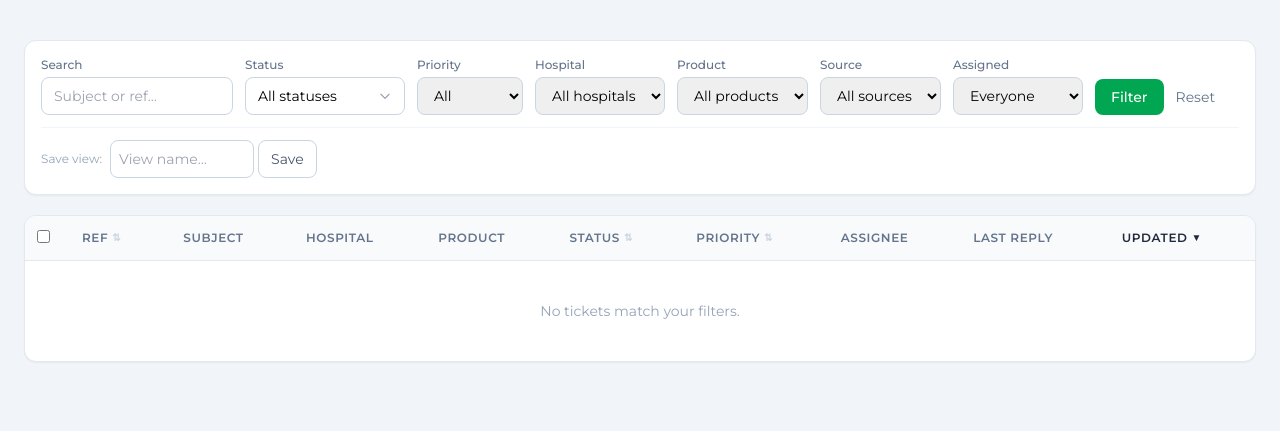
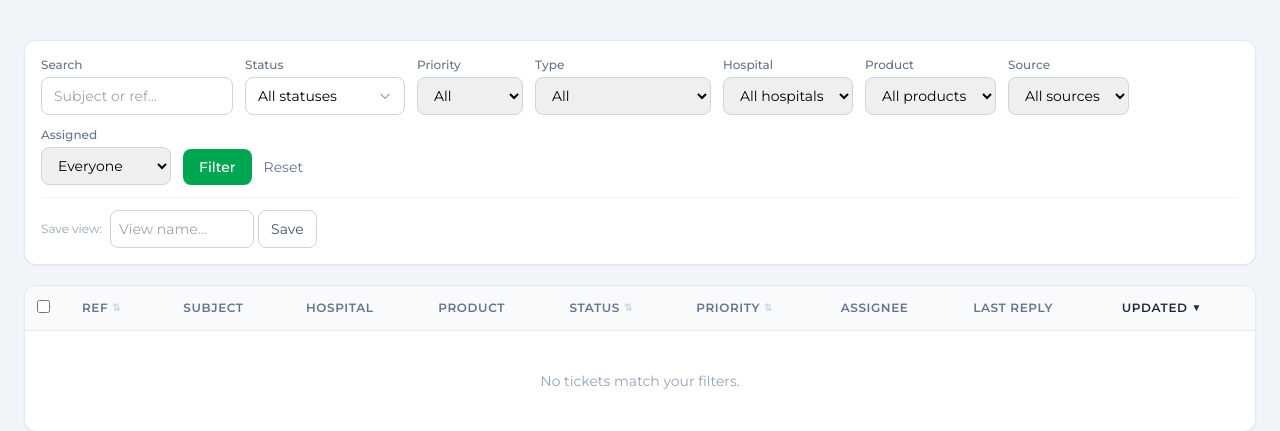
Before and after one commit to AbboudyGeagea/ticketing-support, a Flask app: page /agent/tickets in a window 1280 px wide. Shown: the part 131-562 px from the top of the page. Run offline with Flask 3, Linux system fonts and the light colour scheme; the visitor is signed in with stand-in values (Sample User, id 1); data comes from the database, SQL or seed files in the repository; data that the repository does not hold is empty; parts of the project's set-up code (start-up, migrations or seed data) failed here and were passed over; some libraries are stand-ins or nearby versions.

Commit message:
Add ticket Type field (Report a Problem / Ask a Question / Request a Change)
New Ticket.type column (default 'problem', backfilled via migration
cc33dd44ee55). Selectable on both the agent and portal new-ticket
forms; existing tickets default to 'Report a Problem'.

- Agent + portal NewTicketForm: new Type select field, defaults to
  'problem', same three options on both sides.
- Both ticket_new routes save form.type.data onto the created ticket.
  Email-inbound auto-created tickets are untouched — no selector
  exists there, so they fall through to the model default.
- Both ticket detail pages show the type read-only (agent: right
  sidebar under Priority; portal: header meta line).
- Agent tickets list: added a Type filter dropdown (mirrors the
  existing Priority filter, wired into CSV export too) but folded the
  type into the existing Subject-cell metadata line rather than a new
  table column, to avoid widening an already-dense list.
- Portal tickets list: same compact treatment in the ticket row's
  meta line.

Co-Authored-By: Claude Fable 5 <noreply@anthropic.com>

```diff
--- a/app/blueprints/agent/forms.py
+++ b/app/blueprints/agent/forms.py
@@ -10,6 +10,9 @@ class NewTicketForm(FlaskForm):
     product_id = SelectField("Product", coerce=int, validators=[], validate_choice=False)
     subject = StringField("Subject", validators=[DataRequired(), Length(max=500)])
     body = TextAreaField("Description", validators=[DataRequired()])
+    type = SelectField("Type", choices=[
+        ("problem", "Report a Problem"), ("question", "Ask a Question"), ("change_request", "Request a Change"),
+    ], default="problem")
     priority = SelectField("Priority", choices=[
         ("low", "Low"), ("medium", "Medium"), ("high", "High"), ("urgent", "Urgent"),
     ], default="medium")
--- a/app/blueprints/agent/routes.py
+++ b/app/blueprints/agent/routes.py
@@ -9,7 +9,7 @@ from sqlalchemy import or_, and_, func, nulls_last
 from sqlalchemy.orm import joinedload
 from app.blueprints.agent import bp
 from app.blueprints.agent.forms import ReplyForm, StatusForm, AssignForm, PriorityForm, TaskForm, NewTicketForm, SprintForm
-from app.models.ticket import Ticket, TicketMessage, TicketHistory, ALL_STATUSES, ALL_PRIORITIES
+from app.models.ticket import Ticket, TicketMessage, TicketHistory, ALL_STATUSES, ALL_PRIORITIES, ALL_TYPES, TYPE_LABELS
 from app.models.task import Task, TaskChecklist, TaskDependency, TimeEntry, Sprint, TASK_TODO, TASK_IN_PROGRESS, TASK_DONE, ALL_TASK_STATUSES
 from app.models.product import Product
 from app.models.user import User
@@ -180,6 +180,7 @@ def tickets():
     page = request.args.get("page", 1, type=int)
     status_filters = request.args.getlist("status")
     priority_filter = request.args.get("priority", "")
+    type_filter = request.args.get("type", "")
     hospital_filter = request.args.get("hospital_id", 0, type=int)
     product_filter = request.args.get("product_id", 0, type=int)
     source_filter = request.args.get("source", "")
@@ -199,6 +200,8 @@ def tickets():
         query = query.filter(Ticket.status.in_(status_filters))
     if priority_filter:
         query = query.filter_by(priority=priority_filter)
+    if type_filter:
+        query = query.filter_by(type=type_filter)
     if hospital_filter:
         query = query.filter_by(hospital_id=hospital_filter)
     if product_filter:
@@ -275,6 +278,8 @@ def tickets():
         filter_params["status"] = status_filters
     if priority_filter:
         filter_params["priority"] = priority_filter
+    if type_filter:
+        filter_params["type"] = type_filter
     if hospital_filter:
         filter_params["hospital_id"] = hospital_filter
     if product_filter:
@@ -300,9 +305,12 @@ def tickets():
         products=products,
         statuses=ALL_STATUSES,
         priorities=ALL_PRIORITIES,
+        types=ALL_TYPES,
+        type_labels=TYPE_LABELS,
         filters={
             "status": status_filters,
             "priority": priority_filter,
+            "type": type_filter,
             "hospital_id": hospital_filter,
             "product_id": product_filter,
             "source": source_filter,
@@ -360,6 +368,7 @@ def ticket_new():
             created_by=customer_id,
             assigned_to=current_user.id,
             subject=form.subject.data,
+            type=form.type.data,
             priority=form.priority.data,
             status="assigned",
             source="agent",
@@ -1593,6 +1602,7 @@ def tickets_export():
 
     status_filters = request.args.getlist("status")
     priority_filter = request.args.get("priority", "")
+    type_filter = request.args.get("type", "")
     hospital_filter = request.args.get("hospital_id", 0, type=int)
     product_filter = request.args.get("product_id", 0, type=int)
     source_filter = request.args.get("source", "")
@@ -1604,6 +1614,8 @@ def tickets_export():
         query = query.filter(Ticket.status.in_(status_filters))
     if priority_filter:
         query = query.filter_by(priority=priority_filter)
+    if type_filter:
+        query = query.filter_by(type=type_filter)
     if hospital_filter:
         query = query.filter_by(hospital_id=hospital_filter)
     if product_filter:
--- a/app/blueprints/portal/forms.py
+++ b/app/blueprints/portal/forms.py
@@ -8,6 +8,11 @@ class NewTicketForm(FlaskForm):
     subject = StringField("Subject", validators=[DataRequired(), Length(max=500)])
     product_id = SelectField("Product / Module", coerce=int, validators=[DataRequired(message="Please select a product.")])
     body = TextAreaField("Description", validators=[DataRequired()])
+    type = SelectField("Type", choices=[
+        ("problem", "Report a Problem"),
+        ("question", "Ask a Question"),
+        ("change_request", "Request a Change"),
+    ], default="problem")
     priority = SelectField("Priority", choices=[
         ("low", "Low"),
         ("medium", "Medium"),
--- a/app/blueprints/portal/routes.py
+++ b/app/blueprints/portal/routes.py
@@ -139,6 +139,7 @@ def ticket_new():
             product_id=form.product_id.data,
             created_by=current_user.id,
             subject=form.subject.data,
+            type=form.type.data,
             priority=form.priority.data,
             status="new",
             source="portal",
--- a/app/models/ticket.py
+++ b/app/models/ticket.py
@@ -16,11 +16,16 @@ PRIORITY_MEDIUM = "medium"
 PRIORITY_HIGH = "high"
 PRIORITY_URGENT = "urgent"
 
+TYPE_PROBLEM = "problem"
+TYPE_QUESTION = "question"
+TYPE_CHANGE = "change_request"
+
 ALL_STATUSES = [
     STATUS_NEW, STATUS_ASSIGNED, STATUS_AWAITING_INFO,
     STATUS_IN_PROGRESS, STATUS_ESCALATED, STATUS_RESOLVED, STATUS_CLOSED,
 ]
 ALL_PRIORITIES = [PRIORITY_LOW, PRIORITY_MEDIUM, PRIORITY_HIGH, PRIORITY_URGENT]
+ALL_TYPES = [TYPE_PROBLEM, TYPE_QUESTION, TYPE_CHANGE]
 
 STATUS_LABELS = {
     STATUS_NEW: "New",
@@ -37,6 +42,11 @@ PRIORITY_LABELS = {
     PRIORITY_HIGH: "High",
     PRIORITY_URGENT: "Urgent",
 }
+TYPE_LABELS = {
+    TYPE_PROBLEM: "Report a Problem",
+    TYPE_QUESTION: "Ask a Question",
+    TYPE_CHANGE: "Request a Change",
+}
 
 
 class Ticket(db.Model):
@@ -51,6 +61,7 @@ class Ticket(db.Model):
     subject = db.Column(db.String(500), nullable=False)
     status = db.Column(db.String(20), nullable=False, default=STATUS_NEW)
     priority = db.Column(db.String(20), nullable=False, default=PRIORITY_MEDIUM)
+    type = db.Column(db.String(20), nullable=False, default=TYPE_PROBLEM)
     source = db.Column(db.String(20), default="portal")  # portal | email
     email_thread_id = db.Column(db.String(500))  # Graph API conversationId
     created_at = db.Column(db.DateTime, default=datetime.utcnow, index=True)
@@ -89,6 +100,10 @@ class Ticket(db.Model):
     @property
     def priority_label(self):
         return PRIORITY_LABELS.get(self.priority, self.priority)
+
+    @property
+    def type_label(self):
+        return TYPE_LABELS.get(self.type, self.type)
 
     @property
     def sla_status(self):
--- a/app/templates/agent/ticket_new.html
+++ b/app/templates/agent/ticket_new.html
@@ -45,6 +45,11 @@
         <label class="block text-sm font-medium text-slate-700 mb-1.5">Subject *</label>
         {{ form.subject(class="w-full border border-slate-300 rounded-lg px-3 py-2.5 text-sm focus:outline-none focus:ring-2 focus:ring-primary", placeholder="Brief description of the issue") }}
         {% if form.subject.errors %}<p class="text-red-500 text-xs mt-1">{{ form.subject.errors[0] }}</p>{% endif %}
+      </div>
+
+      <div class="mb-4">
+        <label class="block text-sm font-medium text-slate-700 mb-1.5">Type</label>
+        {{ form.type(class="w-full border border-slate-300 rounded-lg px-3 py-2.5 text-sm focus:outline-none focus:ring-2 focus:ring-primary") }}
       </div>
 
       <div class="mb-4">
--- a/app/templates/agent/tickets.html
+++ b/app/templates/agent/tickets.html
@@ -94,6 +94,15 @@ tr[data-status="{{ slug }}"]:hover { background-color: {{ s.color }}30; }
         <option value="">All</option>
         {% for p in priorities %}
         <option value="{{ p }}" {% if filters.priority == p %}selected{% endif %}>{{ p.title() }}</option>
+        {% endfor %}
+      </select>
+    </div>
+    <div>
+      <label class="block text-xs font-medium text-slate-500 mb-1">Type</label>
+      <select name="type" class="border border-slate-300 rounded-lg px-3 py-2 text-sm focus:outline-none focus:ring-2 focus:ring-primary">
+        <option value="">All</option>
+        {% for tp in types %}
+        <option value="{{ tp }}" {% if filters.type == tp %}selected{% endif %}>{{ type_labels[tp] }}</option>
         {% endfor %}
       </select>
     </div>
@@ -208,7 +217,7 @@ tr[data-status="{{ slug }}"]:hover { background-color: {{ s.color }}30; }
           <td class="px-4 py-3.5">
             <p class="font-medium text-slate-800 truncate max-w-xs">{{ t.subject }}</p>
             <p class="text-xs text-slate-400 mt-0.5">
-              {{ t.source.upper() }}
+              {{ t.type_label }} · {{ t.source.upper() }}
               {% if t.creator %} · {{ t.creator.name }}{% endif %}
             </p>
           </td>
@@ -372,7 +381,7 @@ document.getElementById('save-filter-form').addEventListener('submit', function(
     inp.type = 'hidden'; inp.name = 'status'; inp.value = cb.value; inp.dataset.dyn = '1';
     sf.appendChild(inp);
   });
-  ['priority', 'hospital_id', 'product_id', 'source', 'assigned', 'q'].forEach(function(name) {
+  ['priority', 'type', 'hospital_id', 'product_id', 'source', 'assigned', 'q'].forEach(function(name) {
     var el = ff.querySelector('[name="' + name + '"]');
     if (el && el.value && el.value !== '0') {
       var inp = document.createElement('input');
--- a/app/templates/portal/ticket_detail.html
+++ b/app/templates/portal/ticket_detail.html
@@ -28,6 +28,7 @@
     {% if ticket.product %}
     <span>{{ ticket.product.name }}</span> ·
     {% endif %}
+    <span>{{ ticket.type_label }}</span> ·
     <span>Opened {{ ticket.created_at | localtime('%B %d, %Y') }}</span>
     {% if ticket.assignee %}
     · <span>Handled by {{ ticket.assignee.name }}</span>
--- a/app/templates/portal/ticket_new.html
+++ b/app/templates/portal/ticket_new.html
@@ -51,6 +51,11 @@
         <label class="block text-sm font-medium text-slate-700 mb-1.5">Product / Module *</label>
         {{ form.product_id(class="w-full border border-slate-300 rounded-lg px-3 py-2.5 text-sm focus:outline-none focus:ring-2 focus:ring-primary") }}
         {% if form.product_id.errors %}<p class="text-red-500 text-xs mt-1">{{ form.product_id.errors[0] }}</p>{% endif %}
+      </div>
+
+      <div class="mb-4">
+        <label class="block text-sm font-medium text-slate-700 mb-1.5">Type</label>
+        {{ form.type(class="w-full border border-slate-300 rounded-lg px-3 py-2.5 text-sm focus:outline-none focus:ring-2 focus:ring-primary") }}
       </div>
 
       <div class="mb-4">
--- a/app/templates/portal/tickets.html
+++ b/app/templates/portal/tickets.html
@@ -32,7 +32,7 @@
       <div class="flex-1 min-w-0">
         <p class="text-sm font-medium text-slate-800 truncate">{{ t.subject }}</p>
         <p class="text-xs text-slate-400 mt-0.5">
-          {{ t.ref }}
+          {{ t.ref }} · {{ t.type_label }}
           {% if t.product %} · {{ t.product.name }}{% endif %}
           · {{ t.created_at | localtime('%b %d, %Y') }}
         </p>
```
Also changed, not shown: app/templates/agent/ticket_detail.html (+8 -0 lines), migrations/versions/cc33dd44ee55_add_ticket_type.py (added, +23 -0 lines).
